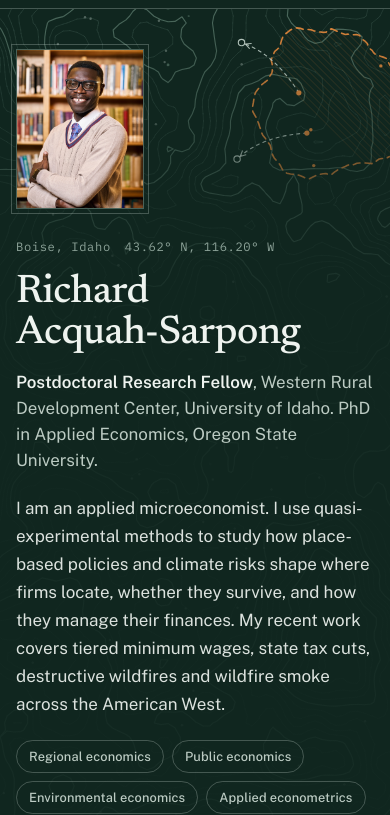
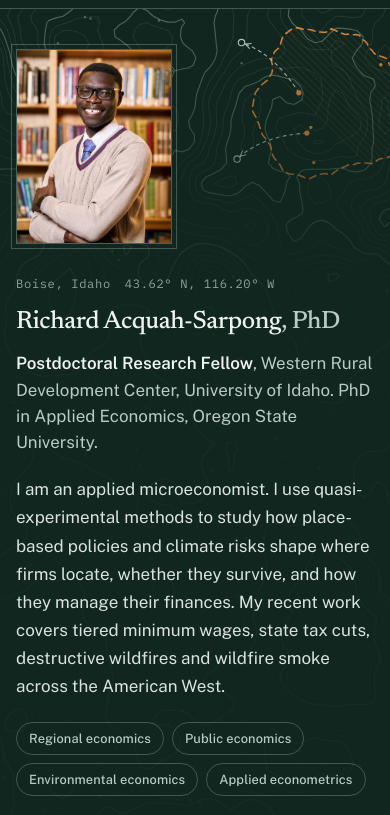
Before and after one commit to Rasarpong/Rasarpong.github.io, a plain HTML site: page index.html in a window 390 px wide. Shown: the part 56-871 px from the top of the page. Drawn offline with nearby package versions, Linux system fonts and the light colour scheme.

Commit message:
Larger headshot, name and PhD on one line, abstract for the firm-survival paper
Co-Authored-By: Claude Opus 5.5 <noreply@anthropic.com>

```diff
--- a/index.html
+++ b/index.html
@@ -86,15 +86,17 @@ body::before{content:"";position:fixed;inset:0 0 auto;height:env(safe-area-inset
 .hero{position:relative;isolation:isolate;overflow:hidden;background:var(--hero-bg);color:var(--hero-ink)}
 .hero canvas{position:absolute;inset:0;width:100%;height:100%;z-index:-2;display:block}
 .hero::after{content:"";position:absolute;inset:0;z-index:-1;background:linear-gradient(90deg,var(--hero-veil) 0%,var(--hero-veil) 34%,var(--hero-veil-0) 74%)}
-.hero-grid{display:grid;grid-template-columns:minmax(0,212px) minmax(0,1fr);gap:56px;align-items:center;padding-block:76px 40px}
+.hero-grid{display:grid;grid-template-columns:minmax(0,256px) minmax(0,1fr);gap:56px;align-items:center;padding-block:76px 40px}
 .portrait{margin:0}
 .portrait-frame{aspect-ratio:4/5;max-width:100%;background:var(--hero-panel);border:1px solid var(--hero-frame);outline:1px solid var(--hero-frame);outline-offset:6px;display:grid;place-items:center;overflow:hidden}
 .portrait-frame img{display:block;width:100%;height:100%;object-fit:cover;object-position:54% 40%}
 .monogram{font-family:var(--font-display);font-style:italic;font-weight:400;font-size:4.2rem;line-height:1;color:var(--hero-ink-2)}
 .portrait figcaption{margin-top:16px;font-family:var(--font-mono);font-size:.68rem;letter-spacing:.1em;text-transform:uppercase;color:var(--hero-ink-3)}
-.hero-text{max-width:42rem;min-width:0}
+.hero-text{max-width:48rem;min-width:0;container-type:inline-size}
 .coord{display:flex;flex-wrap:wrap;gap:6px 14px;margin:0;font-family:var(--font-mono);font-size:.76rem;letter-spacing:.05em;color:var(--hero-ink-3)}
-.hero h1{margin:16px 0 14px;font-family:var(--font-display);font-weight:500;font-size:clamp(2.5rem,1.5rem + 3.6vw,4.4rem);line-height:1.02;letter-spacing:-.015em;text-wrap:balance}
+/* the name is 13.6em wide in Newsreader 500, so 7% of the column keeps it on one line */
+.hero h1{margin:16px 0 14px;font-family:var(--font-display);font-weight:500;font-size:clamp(1.5rem,1rem + 2.6vw,3.4rem);font-size:clamp(1.5rem,7cqi,3.9rem);line-height:1.05;letter-spacing:-.015em;white-space:nowrap}
+.hero h1 .cred{color:var(--hero-ink-2)}
 .role{margin:0;font-size:1.06rem;line-height:1.55;color:var(--hero-ink-2);max-width:50ch}
 .role strong{color:var(--hero-ink);font-weight:600}
 .bio{margin:20px 0 0;max-width:60ch;color:var(--hero-ink);opacity:.92}
@@ -111,13 +113,15 @@ body::before{content:"";position:fixed;inset:0 0 auto;height:env(safe-area-inset
 .hero.has-perimeter .legend{display:flex}
 .legend span{display:inline-flex;align-items:center;gap:6px}
 .legend .l-line{color:var(--hero-line)} .legend .l-ember{color:var(--hero-ember)} .legend .l-dot{color:var(--hero-dot)}
+@media (max-width:900px){
+  .hero-grid{grid-template-columns:1fr;gap:30px;padding-block:48px 36px}
+  .portrait{max-width:184px}
+}
 @media (max-width:759px){
   .hero::after{background:linear-gradient(180deg,var(--hero-veil-0) 0%,var(--hero-veil) 30%,var(--hero-veil) 100%)}
-  .hero-grid{grid-template-columns:1fr;gap:28px;padding-block:40px 36px}
-  .portrait{max-width:128px}
+  .hero-grid{padding-block:40px 36px}
+  .portrait{max-width:156px}
   .portrait-frame{outline-offset:4px}
-  .monogram{font-size:2.6rem}
-  .portrait figcaption{display:none}
 }
 
 /* Recent */
@@ -283,7 +287,7 @@ h2{margin:0 0 16px;font-family:var(--font-display);font-weight:500;font-size:cla
         </figure>
         <div class="hero-text">
           <p class="coord"><span>Boise, Idaho</span><span>43.62&deg; N, 116.20&deg; W</span></p>
-          <h1>Richard <span class="nw">Acquah-Sarpong</span></h1>
+          <h1>Richard Acquah-Sarpong<span class="cred">, PhD</span></h1>
           <p class="role"><strong>Postdoctoral Research Fellow</strong>, Western Rural Development Center, University of Idaho. PhD in Applied Economics, Oregon State University.</p>
           <p class="bio">I am an applied microeconomist. I use quasi-experimental methods to study how place-based policies and climate risks shape where firms locate, whether they survive, and how they manage their finances. My recent work covers tiered minimum wages, state tax cuts, destructive wildfires and wildfire smoke across the American West.</p>
           <ul class="fields" aria-label="Fields">
@@ -387,8 +391,10 @@ h2{margin:0 0 16px;font-family:var(--font-display);font-weight:500;font-size:cla
               <p class="authors"><strong>Acquah-Sarpong, R.</strong>, Chen, Y. &amp; Lewin, P.</p>
               <p class="venue"><i>Annals of Regional Science</i>, revised and resubmitted</p>
               <div class="paper-actions">
+                <button class="act" type="button" aria-expanded="false" aria-controls="abs-survival">Abstract <svg class="ico chev" viewBox="0 0 16 16" aria-hidden="true"><path d="M4 6l4 4 4-4" fill="none" stroke="currentColor" stroke-width="1.6" stroke-linecap="round" stroke-linejoin="round"/></svg></button>
                 <a class="act" href="https://drive.google.com/file/d/1UueUuLoVfzUMz87uayl_ELGScWU7p5Dj/view?usp=sharing" target="_blank" rel="noopener">Manuscript <svg class="ico" viewBox="0 0 16 16" aria-hidden="true"><path d="M5 11L11 5M6 5h5v5" fill="none" stroke="currentColor" stroke-width="1.6" stroke-linecap="round" stroke-linejoin="round"/></svg></a>
               </div>
+              <div class="abs" id="abs-survival" hidden><span class="abs-k">Abstract</span>In 2016, Oregon replaced its statewide minimum wage with a geographically tiered policy that set different minimum wages in urban and rural counties and committed to a schedule of wage increases between 2016 and 2021. Using proprietary establishment-level data from the National Establishment Time Series (NETS), we evaluate the policy&rsquo;s effect on establishments&rsquo; survival using a difference-in-differences discrete-time linear hazard model and cumulative survival model. Our estimates indicate a persistent increase in the annual probability of exit for incumbent establishments during the reform years (2016&ndash;2021). These repeated increases in exit risk accumulated over time, resulting in a significant, progressively larger decline in the probability of establishment survival among existing low-wage establishments during the post-reform period. We find limited evidence that the regional minimum-wage difference introduced by the policy had differential effects across urban and rural establishments. The effects are concentrated among small and financially vulnerable establishments.</div>
             </div>
           </article>
 
@@ -724,12 +730,19 @@ h2{margin:0 0 16px;font-family:var(--font-display);font-weight:500;font-size:cla
         contour(g, cols, rows, step, mn + (mx - mn) * lv / N);
       }
 
-      /* fire perimeter placement: in the free space right of the text, or tucked top-right on phones */
+      /* fire perimeter placement: below the name, in the free space right of the bio and buttons;
+         tucked top-right on phones */
       var hb = hero.getBoundingClientRect();
-      var tr = heroText ? heroText.getBoundingClientRect().right - hb.left : W;
+      var h1 = heroText ? heroText.querySelector('h1') : null;
+      var tr = 0;
+      if (heroText) Array.prototype.forEach.call(heroText.querySelectorAll('.role, .bio, .fields li, .actions > *'), function(el){
+        var rgt = el.getBoundingClientRect().right - hb.left; if (rgt > tr) tr = rgt;
+      });
+      if (!tr) tr = W;
+      var top = h1 ? h1.getBoundingClientRect().bottom - hb.top : H * .3;
       var free = W - tr, cx, cy, Rad, show = false;
       if (narrow) { Rad = Math.min(W * .19, 84); cx = W - Rad * .75; cy = Rad * 1.15 + 8; show = true; }
-      else if (free > 280) { Rad = Math.min(free * .34, H * .3, 190); cx = tr + free * .52; cy = H * .47; show = true; }
+      else if (free > 240) { Rad = Math.min(free * .34, (H - top - 40) / 2.6, 190); cx = tr + free * .5; cy = top + 24 + Rad * 1.25; show = Rad > 60; }
       hero.classList.toggle('has-perimeter', show && !narrow);
 
       var rng = mulberry(77);
```
